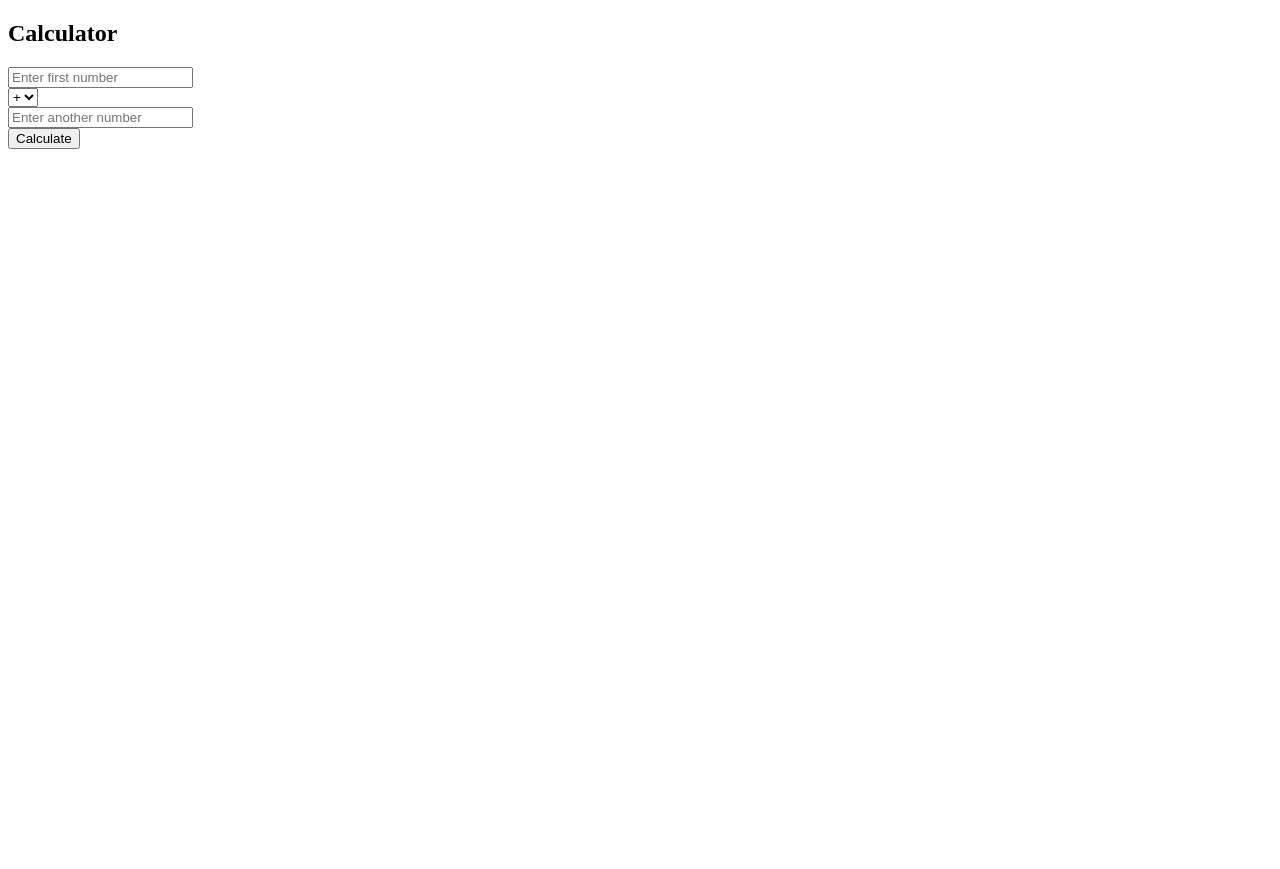
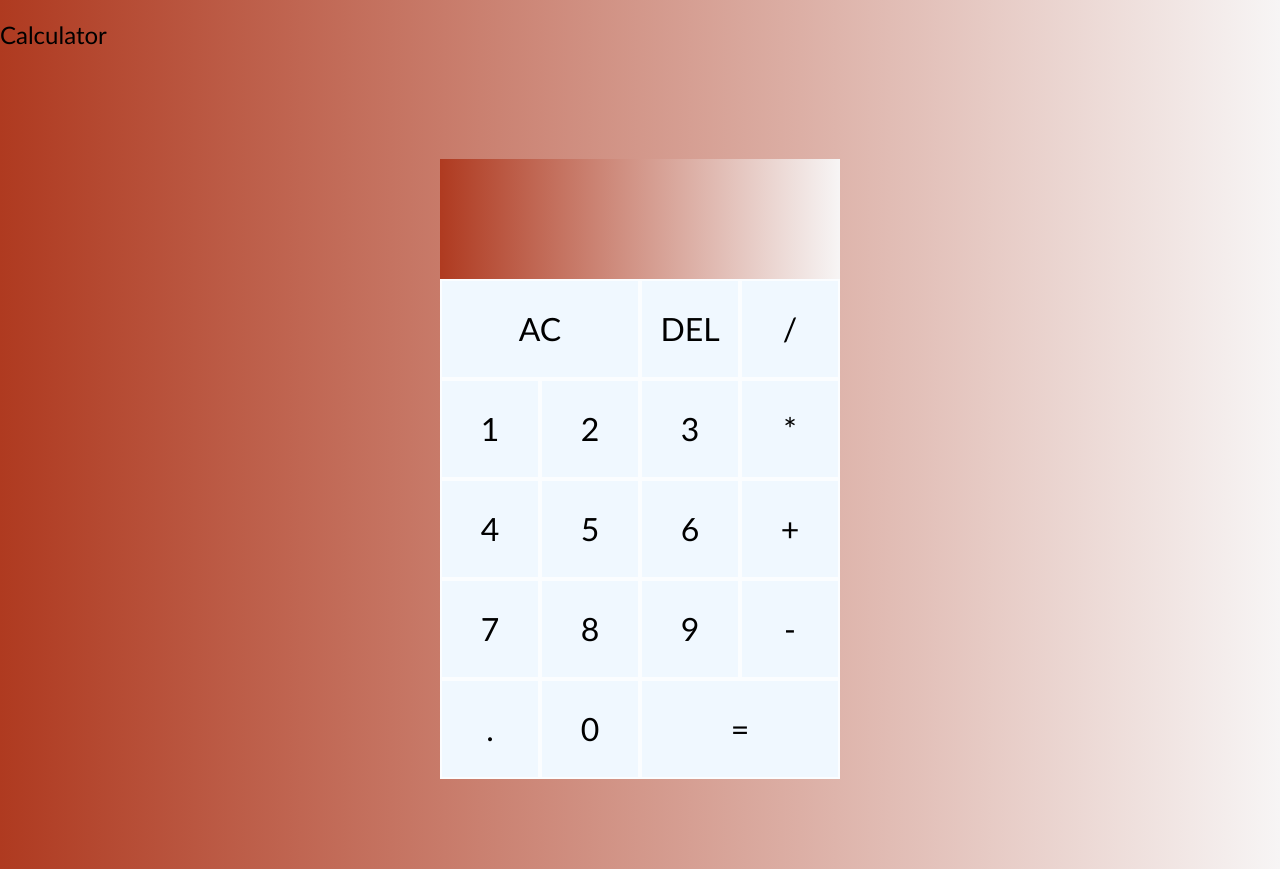
Before and after one commit to newPerson-tech/calculator, a plain HTML site: page index.html in a window 1280 px wide. Before the commit the page ends 800 px from the top, so only its background shows below. Drawn offline with Linux system fonts and the light colour scheme.

Commit message:
html structure for calculator done

```diff
--- a/index.html
+++ b/index.html
@@ -10,20 +10,33 @@
 
 <body>
     <h2>Calculator</h2>
-    <input type="number" id="numberInput" placeholder="Enter first number">
-    <br>
-    <select id="operation">
-        <option value="addition">+</option>
-        <option value="subsrtruction">-</option>
-        <option value="multiplication">*</option>
-        <option value="division">/</option>
-    </select>
-    <br>
-    <input type="number" id="numberTwoInput" placeholder="Enter another number">
-    <br>
-    <button onclick="calculate()">Calculate</button>
-    <br>
-    <p id="calculationOutcome"></p>
+    <div class="calculator-grid">
+        <div class="output">
+            <div data-previous-operand class="previous-operand"></div>
+            <div data-current-operand class="current-operand"></div>
+        </div>
+        <button data-all-clear class="span-two">AC</button>
+        <button data-delete>DEL</button>
+        <button data-operation>/</button>
+        <button data-number>1</button>
+        <button data-number>2</button>
+        <button data-number>3</button>
+        <button data-operation>*</button>
+        <button data-number>4</button>
+        <button data-number>5</button>
+        <button data-number>6</button>
+        <button data-operation>+</button>
+        <button data-number>7</button>
+        <button data-number>8</button>
+        <button data-number>9</button>
+        <button data-operation>-</button>
+        <button data-number>.</button>
+        <button data-number>0</button>
+        <button data-equals class="span-two">=</button>
+
+    </div>
+
+
     <script src="./src/script.js"></script>
 </body>
 
--- a/src/script.js
+++ b/src/script.js
@@ -1,27 +1,7 @@
-function calculate() {
-    const firstNumber = parseFloat(document.getElementById('numberInput').value);
-    const secondNumber = parseFloat(document.getElementById('numberTwoInput').value);
-
-    const operation = document.getElementById('operation').value;
-    const result = 0;
-
-    switch (operation) {
-        case 'addition':
-            result = firstNumber + secondNumber;
-            break;
-        case 'substruction':
-            result = firstNumber - secondNumber;
-            break;
-        case 'multiplication':
-            result = firstNumber * secondNumber;
-            break;
-        case 'division':
-            result = firstNumber / secondNumber;
-            break;
-        default:
-            result = `Operation cannot be completed`;
-    }
-
-    document.getElementById('calculationOutcome').innerHTML = `Mathematical operation result:  ${result}`;
-
-}
+const numberButtons = document.querySelectorAll('[data-number]');
+const operationButtons = document.querySelectorAll('[data-operation]');
+const equalsButton = document.querySelector('[data-equals]');
+const deleteButton = document.querySelector('[data-delete]');
+const allClearButton = document.querySelector('[data-all-clear]');
+const previousOperandTextEl = document.querySelector('[data-previous-operand]');
+const currentOperandTextEl = document.querySelector('[data-current-operand]');
--- a/src/style.css
+++ b/src/style.css
@@ -0,0 +1,60 @@
+*,
+*::before,
+::after {
+    box-sizing: border-box;
+    font-family: 'Gill Sans', 'Gill Sans MT', Calibri, 'Trebuchet MS', sans-serif;
+    font-weight: normal;
+}
+
+body {
+    margin: 0;
+    padding: 0;
+    background: linear-gradient(to right, rgb(175, 58, 32), rgb(247, 245, 245));
+}
+
+.calculator-grid {
+    display: grid;
+    justify-content: center;
+    align-content: center;
+    min-height: 100vh;
+    grid-template-columns: repeat(4, 100px);
+    grid-template-rows: minmax(120px, auto) repeat(5, 100px);
+}
+
+.calculator-grid>button {
+    cursor: pointer;
+    font-size: 2rem;
+    border: 2px solid rgba(255, 255, 255, 0.75);
+    outline: none;
+    background-color: aliceblue;
+}
+
+.calculator-grid>button:hover {
+    background-color: rgba(253, 231, 217, 0.7);
+}
+
+.span-two {
+    grid-column: span 2;
+}
+
+.output {
+    grid-column: 1 / -1;
+    background: linear-gradient(to right, rgb(175, 58, 32), rgb(247, 245, 245));
+    display: flex;
+    align-items: flex-end;
+    justify-content: space-around;
+    flex-direction: column;
+    padding: 10px;
+    word-wrap: break-word;
+    word-break: break-all;
+}
+
+.output .previous-operand {
+    color: rgb(22, 8, 4, 0.75);
+    font-size: 1.5rem;
+}
+
+.output .current-operand {
+    color: rgb(22, 8, 4);
+    font-size: 1.5rem;
+}
```
